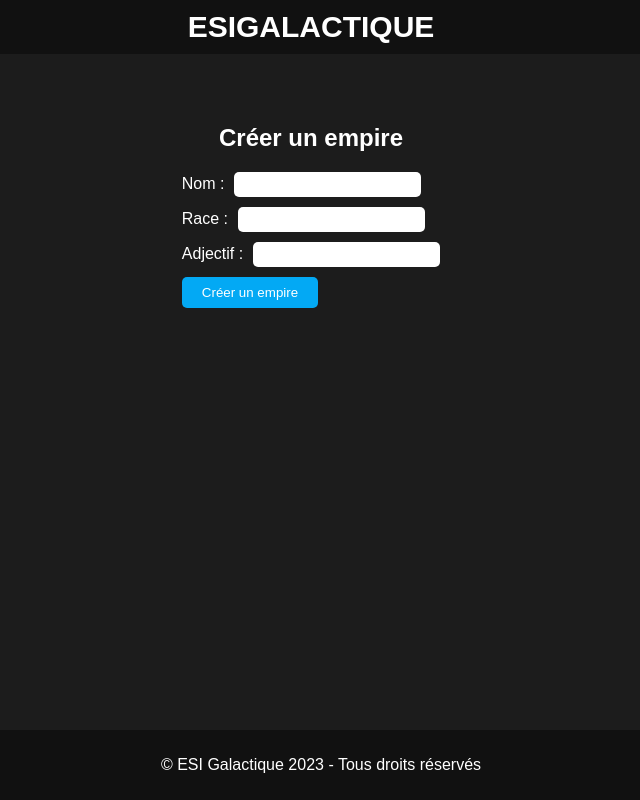
After one commit to AubinSeptier/ESIREM_Galactique, a PHP site: page /createEmpire.php in a window 1280 px wide. The commit adds this page. Shown: the whole page, without its empty margins (329-969 px from the left). Run offline with PHP 8.4, Linux system fonts and the light colour scheme.

Commit message:
created empire page

```diff
--- /dev/null
+++ b/front/createEmpire.php
@@ -0,0 +1,34 @@
+<!DOCTYPE html>
+<html>
+<head>
+    <title>Créer un empire - ESIGalactique</title>
+    <link rel="stylesheet" href="./css/empire.css">
+</head>
+<body>
+    <header>
+        <h1>ESIGalactique</h1>
+    </header>
+    <div class="container">
+        <h2>Créer un empire</h2>
+        <form id="empireForm">
+            <div class="form-group">
+                <label for="nom">Nom :</label>
+                <input type="text" id="nom" name="nom" required>
+            </div>
+            <div class="form-group">
+                <label for="race">Race :</label>
+                <input type="text" id="race" name="race" required>
+            </div>
+            <div class="form-group">
+                <label for="adjective">Adjectif :</label>
+                <input type="text" id="adjective" name="adjective" required>
+            </div>
+            <button type="submit">Créer un empire</button>
+        </form>
+    </div>
+    <footer class="footer">
+        <p>&copy; ESI Galactique 2023 - Tous droits réservés</p>
+    </footer>
+    <script src="./js/empire.js"></script>
+</body>
+</html>
--- /dev/null
+++ b/front/css/empire.css
@@ -0,0 +1,74 @@
+body {
+    margin: 0;
+    padding: 0;
+    background-color: #1c1c1c;
+    color: #fff;
+    font-family: Arial, sans-serif;
+}
+
+header {
+    background-color: #111;
+    padding: 10px;
+    text-align: center;
+}
+
+h1 {
+    margin: 0;
+    font-size: 30px;
+    font-weight: bold;
+    text-transform: uppercase;
+}
+
+.container {
+    display: flex;
+    flex-direction: column;
+    align-items: center;
+    margin-top: 50px;
+}
+
+h2 {
+    margin-bottom: 20px;
+}
+
+.form-group {
+    display: flex;
+    align-items: center;
+    margin-bottom: 10px;
+}
+
+label {
+    margin-right: 10px;
+}
+
+input[type="text"] {
+    padding: 5px;
+    border-radius: 5px;
+    border: none;
+    outline: none;
+}
+
+button[type="submit"] {
+    padding: 8px 20px;
+    border-radius: 5px;
+    background-color: #03a9f4;
+    color: #fff;
+    border: none;
+    outline: none;
+    cursor: pointer;
+    transition: background-color 0.2s ease;
+}
+
+button[type="submit"]:hover {
+    background-color: #0288d1;
+}
+
+.footer {
+    position: fixed;
+    bottom: 0;
+    left: 0;
+    width: 100%;
+    background-color: #111;
+    padding: 10px;
+    text-align: center;
+    color: #fff;
+}
--- a/front/index.php
+++ b/front/index.php
@@ -12,7 +12,6 @@
 	<title>ESI Galactique</title>
 
     <link rel="stylesheet" href=".\css\style.css">
-	<script src="./logout.js"></script>
 
 </head>
 <body>
@@ -77,5 +76,6 @@
         <footer>
             <p>&copy; ESI Galactique 2023 - Tous droits réservés</p>
         </footer>
+		<script src="./js/logout.js"></script>
     </body>
     </html>
--- /dev/null
+++ b/front/js/empire.js
@@ -0,0 +1,24 @@
+document.addEventListener('DOMContentLoaded', function() {
+    var empireForm = document.getElementById('empireForm');
+    var successMessage = document.getElementById('successMessage');
+
+    empireForm.addEventListener('submit', function(event) {
+        event.preventDefault();
+
+        var raceInput = document.getElementById('race');
+        var adjectifInput = document.getElementById('adjectif');
+        var nomInput = document.getElementById('nom');
+
+        var race = raceInput.value.trim();
+        var adjectif = adjectifInput.value.trim();
+        var nom = nomInput.value.trim();
+
+
+
+        if (race !== '' && adjectif !== '' && nom !== '') {
+            successMessage.style.display = 'block';
+            empireForm.reset();
+        }
+    });
+
+});
```
Also changed, not shown: front/js/create_universe.js (added, +28 -0 lines), front/ressources/spaceship.jpg (added).
